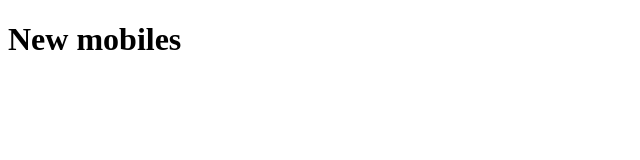
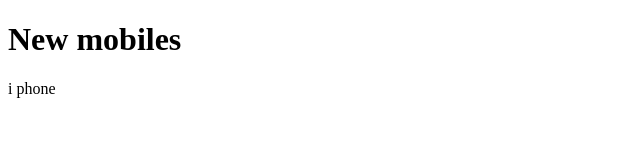
Before and after one commit to nrohith-js/srilatha, a plain HTML site: page index.html in a window 1280 px wide. Shown: the full height of the page, 0-640 px from the left. Drawn offline with Linux system fonts and the light colour scheme.

Commit message:
updated paragraph

```diff
--- a/index.html
+++ b/index.html
@@ -5,5 +5,6 @@
     </head>
     <body>
         <h1>New mobiles</h1>
+        <p>i phone</p>
     </body>
 </html>
```
